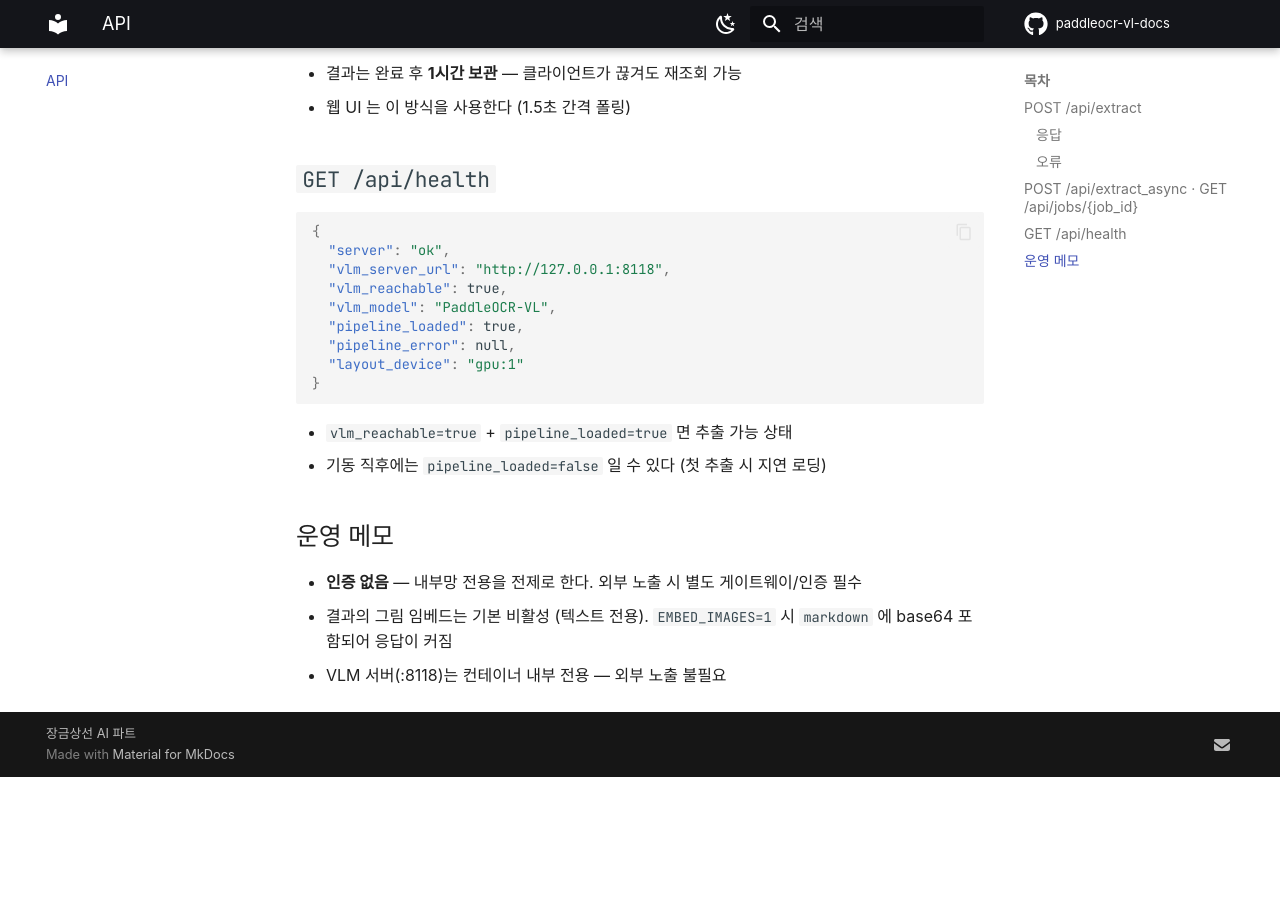
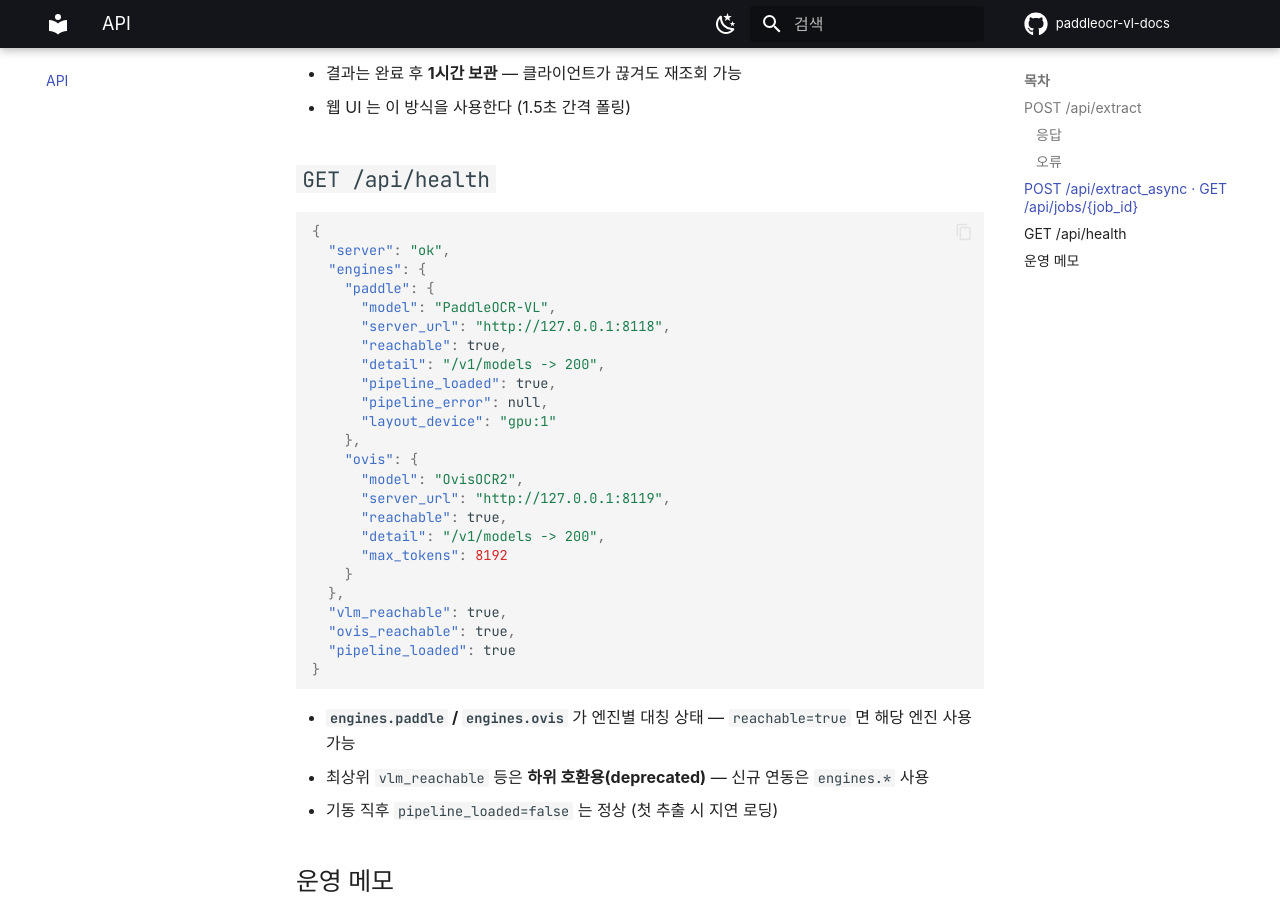
Before and after one commit to SinokorOfficial/paddleocr-vl-docs, an MkDocs documentation site: the page built from docs/api.md, in a window 1280 px wide and 900 px high, scrolled down 2271 px. Built offline with MkDocs 1.6.1 and Material for MkDocs 9.7.7, drawn with Linux system fonts in a browser that asks for light colours; some web fonts are replaced; comment, search, counter and statistics services are not loaded; before the commit the page ends 3048 px from its top, so only the background shows below that.

Commit message:
docs(api): health 응답을 엔진별 대칭 구조 예시로 갱신

````diff
--- a/docs/api.md
+++ b/docs/api.md
@@ -102,17 +102,33 @@ curl http://HOST:8000/api/jobs/a1b2c3d4e5f6
 ```json
 {
   "server": "ok",
-  "vlm_server_url": "http://127.0.0.1:8118",
+  "engines": {
+    "paddle": {
+      "model": "PaddleOCR-VL",
+      "server_url": "http://127.0.0.1:8118",
+      "reachable": true,
+      "detail": "/v1/models -> 200",
+      "pipeline_loaded": true,
+      "pipeline_error": null,
+      "layout_device": "gpu:1"
+    },
+    "ovis": {
+      "model": "OvisOCR2",
+      "server_url": "http://127.0.0.1:8119",
+      "reachable": true,
+      "detail": "/v1/models -> 200",
+      "max_tokens": 8192
+    }
+  },
   "vlm_reachable": true,
-  "vlm_model": "PaddleOCR-VL",
-  "pipeline_loaded": true,
-  "pipeline_error": null,
-  "layout_device": "gpu:1"
+  "ovis_reachable": true,
+  "pipeline_loaded": true
 }
 ```
 
-- `vlm_reachable=true` + `pipeline_loaded=true` 면 추출 가능 상태
-- 기동 직후에는 `pipeline_loaded=false` 일 수 있다 (첫 추출 시 지연 로딩)
+- **`engines.paddle` / `engines.ovis`** 가 엔진별 대칭 상태 — `reachable=true` 면 해당 엔진 사용 가능
+- 최상위 `vlm_reachable` 등은 **하위 호환용(deprecated)** — 신규 연동은 `engines.*` 사용
+- 기동 직후 `pipeline_loaded=false` 는 정상 (첫 추출 시 지연 로딩)
 
 ## 운영 메모
 
````
